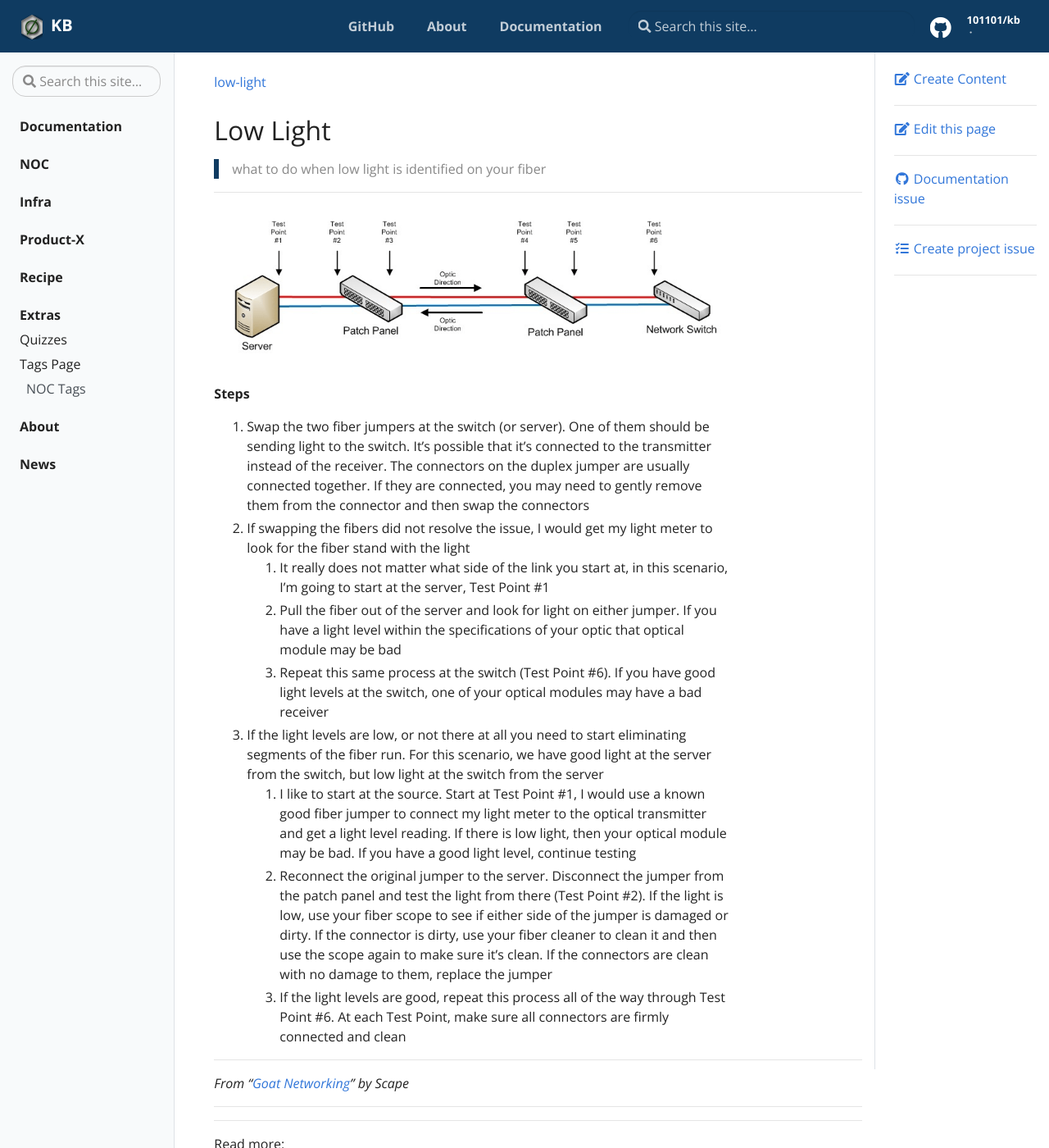
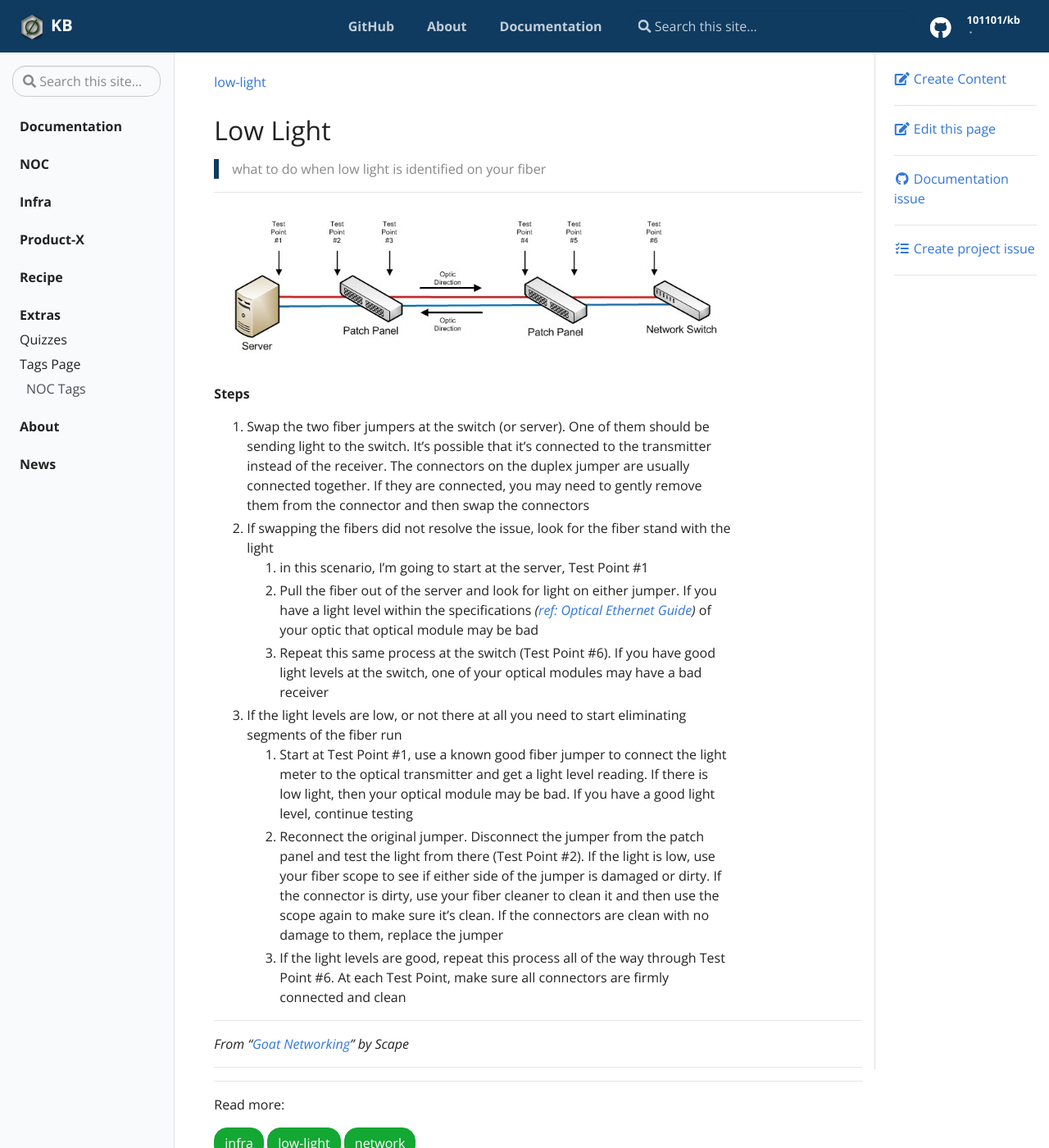
Before and after one commit to 101101/kb, a Jekyll site: the page built from _docs/infra/low-light.md, in a window 1280 px wide and 1400 px high. Shown: the whole window at 82% size. Built offline with Jekyll 4.4.1, drawn with Linux system fonts in a browser that asks for light colours.

Commit message:
Update low-light.md

```diff
--- a/_docs/infra/low-light.md
+++ b/_docs/infra/low-light.md
@@ -19,13 +19,13 @@ description: What do do when a low-light alert is received
 
 **Steps**
   1. Swap the two fiber jumpers at the switch (or server). One of them should be sending light to the switch. It’s possible that it’s connected to the transmitter instead of the receiver. The connectors on the duplex jumper are usually connected together. If they are connected, you may need to gently remove them from the connector and then swap the connectors
-  1. If swapping the fibers did not resolve the issue, I would get my light meter to look for the fiber stand with the light
-     1. It really does not matter what side of the link you start at, in this scenario, I’m going to start at the server, Test Point #1
-     1. Pull the fiber out of the server and look for light on either jumper. If you have a light level within the specifications of your optic that optical module may be bad
+  1. If swapping the fibers did not resolve the issue, look for the fiber stand with the light
+     1. in this scenario, I’m going to start at the server, Test Point #1
+     1. Pull the fiber out of the server and look for light on either jumper. If you have a light level within the specifications *([ref: Optical Ethernet Guide](http://www.lewmaggio.org/index.php?title=Optical_Ethernet_Guide))* of your optic that optical module may be bad
      1. Repeat this same process at the switch (Test Point #6). If you have good light levels at the switch, one of your optical modules may have a bad receiver
-  1. If the light levels are low, or not there at all you need to start eliminating segments of the fiber run. For this scenario, we have good light at the server from the switch, but low light at the switch from the server
-     1. I like to start at the source. Start at Test Point #1, I would use a known good fiber jumper to connect my light meter to the optical transmitter and get a light level reading. If there is low light, then your optical module may be bad. If you have a good light level, continue testing
-     1. Reconnect the original jumper to the server. Disconnect the jumper from the patch panel and test the light from there (Test Point #2). If the light is low, use your fiber scope to see if either side of the jumper is damaged or dirty. If the connector is dirty, use your fiber cleaner to clean it and then use the scope again to make sure it’s clean. If the connectors are clean with no damage to them, replace the jumper
+  1. If the light levels are low, or not there at all you need to start eliminating segments of the fiber run
+     1. Start at Test Point #1, use a known good fiber jumper to connect the light meter to the optical transmitter and get a light level reading. If there is low light, then your optical module may be bad. If you have a good light level, continue testing
+     1. Reconnect the original jumper. Disconnect the jumper from the patch panel and test the light from there (Test Point #2). If the light is low, use your fiber scope to see if either side of the jumper is damaged or dirty. If the connector is dirty, use your fiber cleaner to clean it and then use the scope again to make sure it’s clean. If the connectors are clean with no damage to them, replace the jumper
      1. If the light levels are good, repeat this process all of the way through Test Point #6. At each Test Point, make sure all connectors are firmly connected and clean
 
 ---
```
